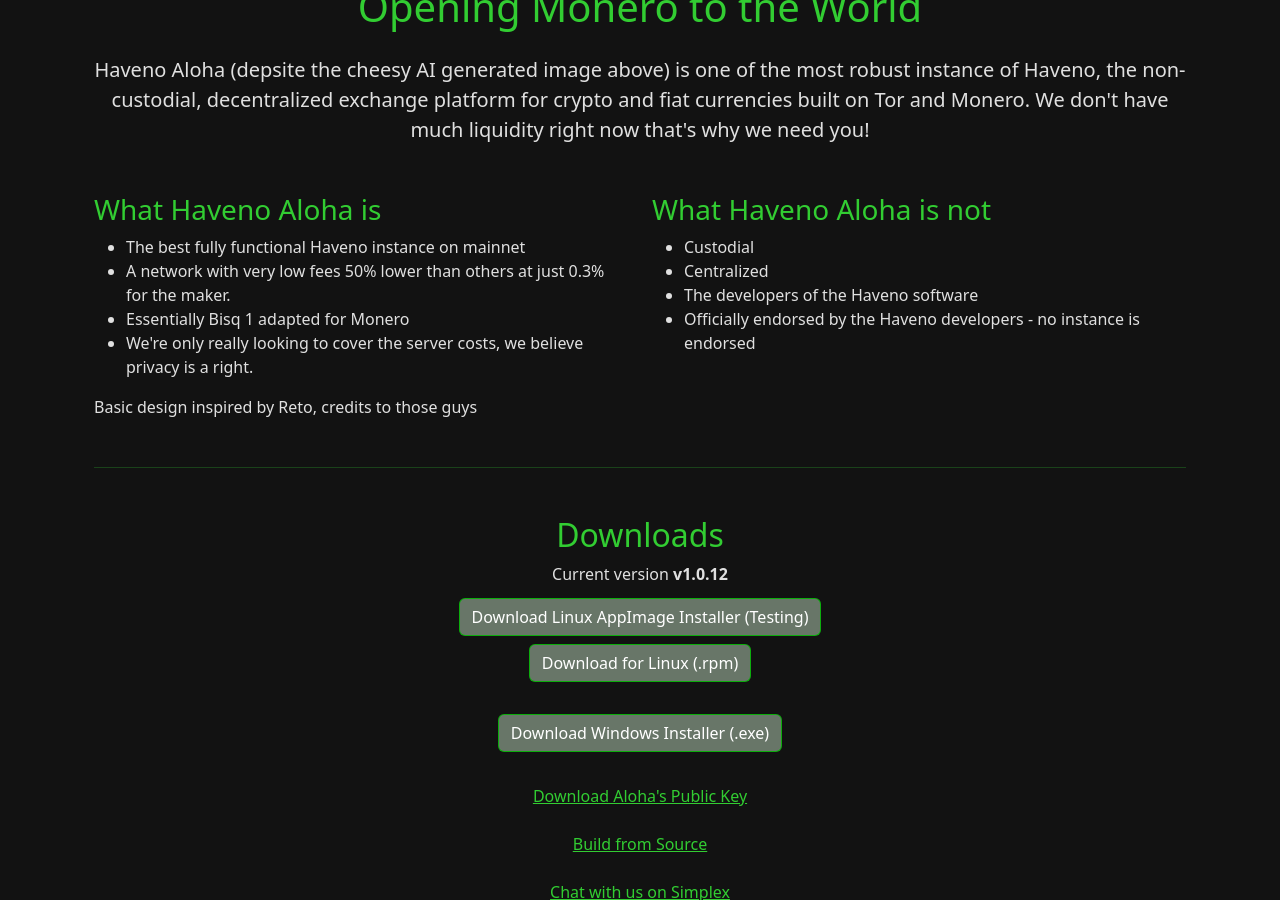
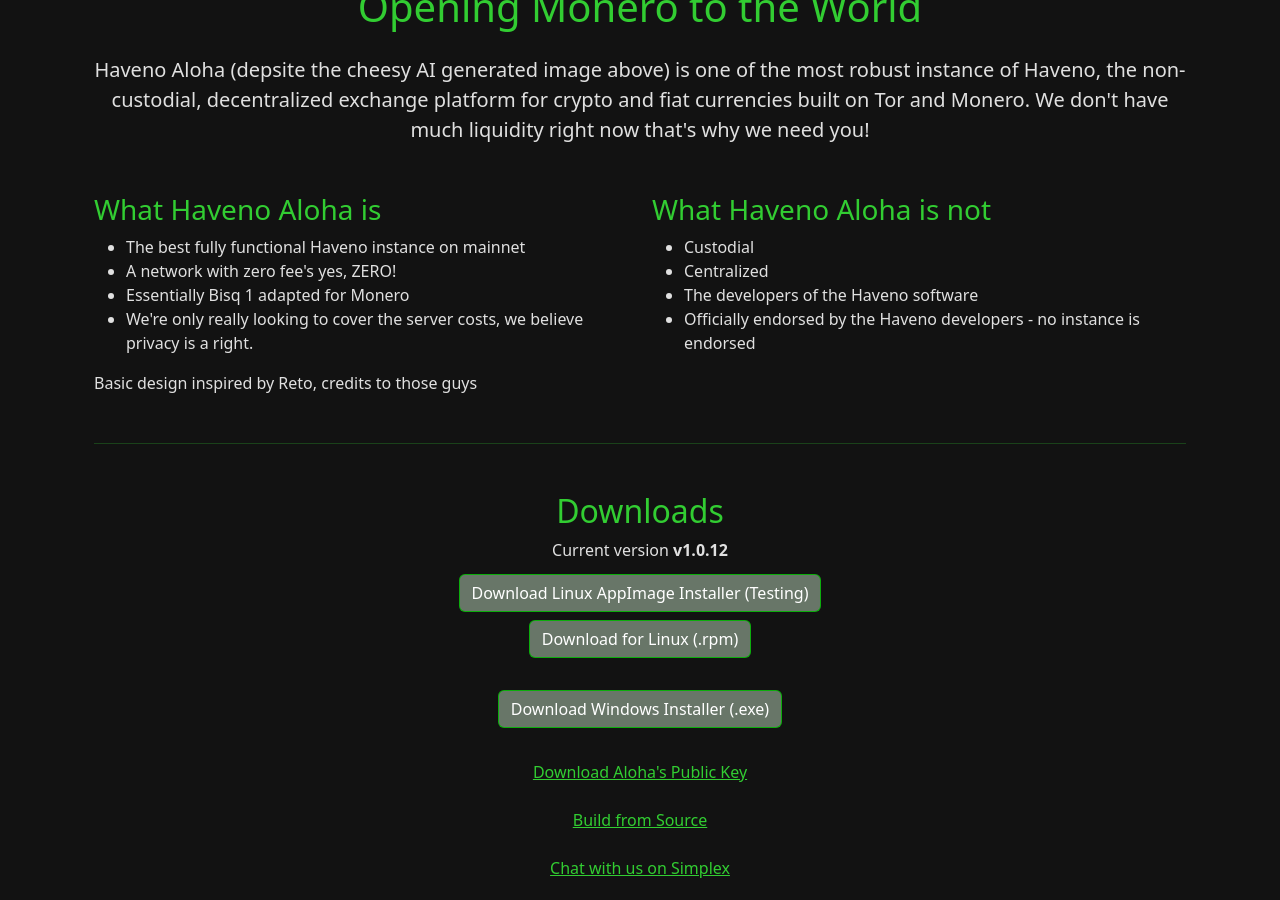
Before and after one commit to The-Aloha-Project/The-Aloha-Project.github.io, a Jekyll site: the page built from index.md, in a window 1280 px wide and 900 px high, scrolled down 833 px. Built offline with Jekyll 4.4.1, drawn with Linux system fonts in a browser that asks for light colours.

Commit message:
feee free

```diff
--- a/index.md
+++ b/index.md
@@ -25,7 +25,7 @@
             <h3 class="primary-text">What Haveno Aloha is</h3>
             <ul>
                 <li>The best fully functional Haveno instance on mainnet</li>
-                <li>A network with very low fees 50% lower than others at just 0.3% for the maker.</li>
+                <li>A network with zero fee's yes, ZERO!</li>
                 <li>Essentially Bisq 1 adapted for Monero</li>
                 <li>We're only really looking to cover the server costs, we believe privacy is a right.</li>
             </ul>
```
Also changed, not shown: apply-arbitrator.md (added).
